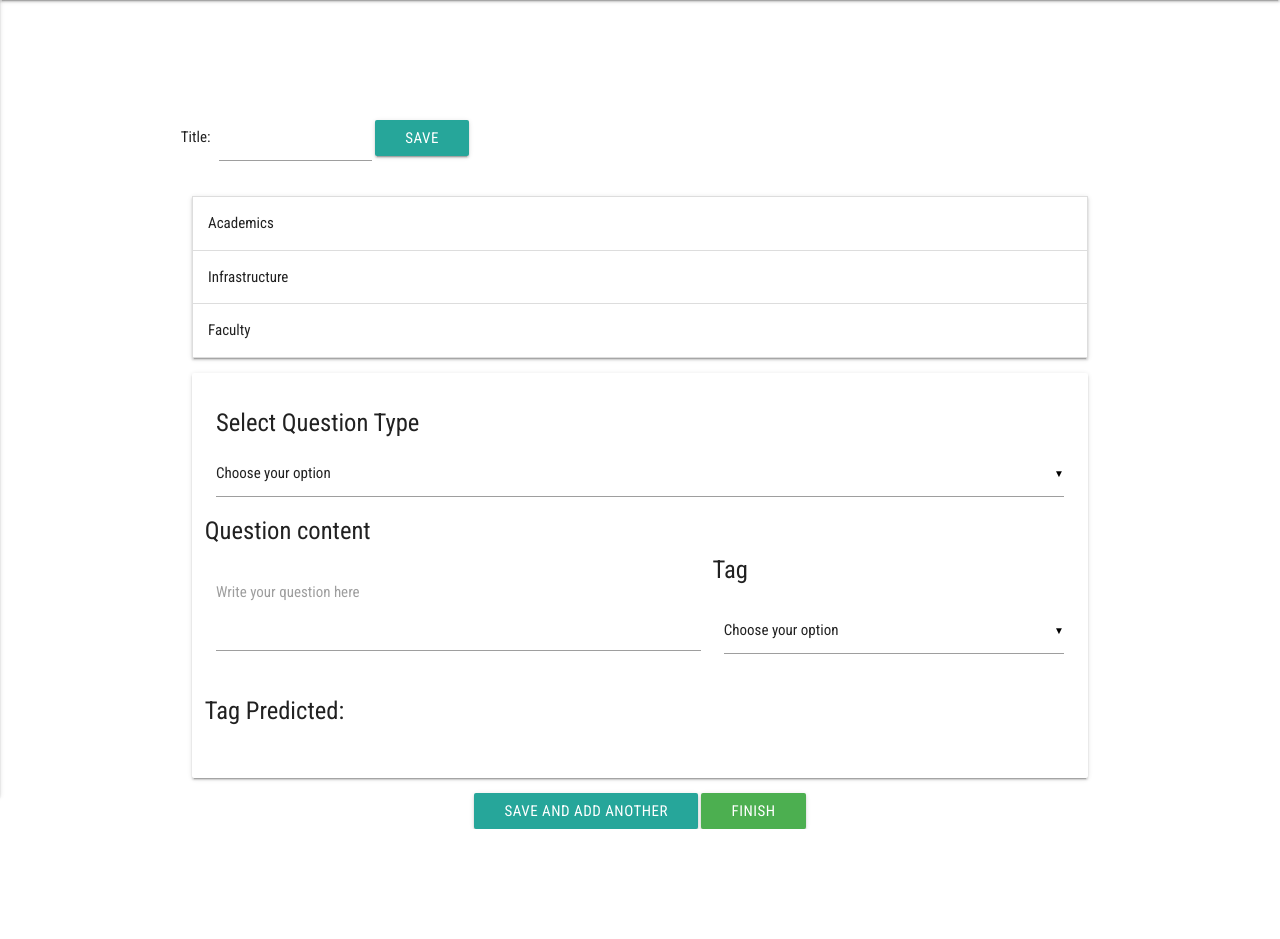
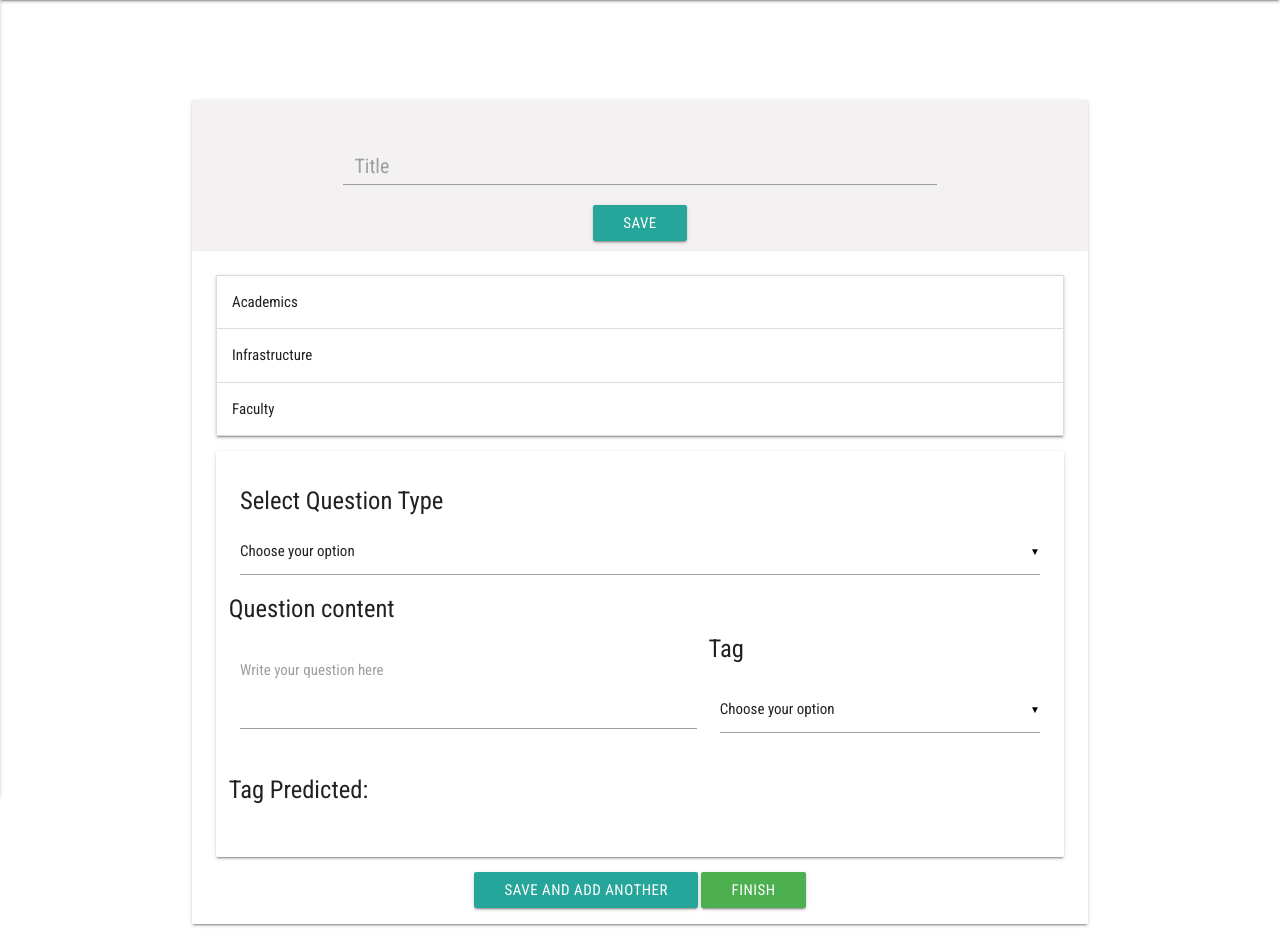
Before and after one commit to djbange/Feedback-System-for-Universities-14174-, a Django app: template feedback_system/app/templates/edit_questions.html in a window 1280 px wide. Shown: the part 64-1003 px from the top of the page. Before the commit the page ends 893 px from the top, so only its background shows below. Run offline with Django 3.2, Linux system fonts and the light colour scheme; the template is opened without the code that fills it, so the values that code supplies are empty; some libraries are stand-ins or nearby versions.

Commit message:
Edited edit forms

```diff
--- a/feedback_system/app/templates/edit_questions.html
+++ b/feedback_system/app/templates/edit_questions.html
@@ -50,9 +50,7 @@
             background-color: #fff3e0;
         }
 
-        .card:hover {
-            background-color: #f6f6ff;
-        }
+
 
         .fixed-action-btn {
             position: absolute;
@@ -96,13 +94,22 @@
 
 
     <div id="questions" class="container col s12">
-        <div class="row">
-            Title:
-            <div class="input-field inline">
-                <input value="{{form.title}}" type="text" class="form_title">
+        <div class="card">
+            <div style="background-color: rgb(243, 241, 241); height: 150px;" class="card-content">
+                <div class="container center">
+                    <div >
+                        <div >
+                            <div class="input-field col s6 center">
+                                <input style="font-size: 30px;" value="{{form.title}}" id="first_name" type="text" class="form_title">
+                                <label style="font-size: 20px;" class="active" for="first_name">Title</label>
                             </div>
                             <a class="save_title waves-effect waves-light btn">Save</a>
                         </div>
+                    </div>
+                </div>
+            </div>
+            <div class="card-action">
+
                 <ul class="collapsible" data-collapsible="accordion">
                     <li>
                         <div class="collapsible-header">Academics</div>
@@ -216,6 +223,8 @@
                 <div class="center-align">
                     <a href="{% url 'edit_form' form.id %}" class="waves-effect waves-light btn save_and_continue">Save and Add Another</a>
                     <a href="{% url 'coordinator_dashboard' %}" class="waves-effect waves-light btn green">Finish</a>
+                </div>
+            </div>
         </div>
 
     </div>
```
Lines whose indentation alone changed are shown as unchanged.
